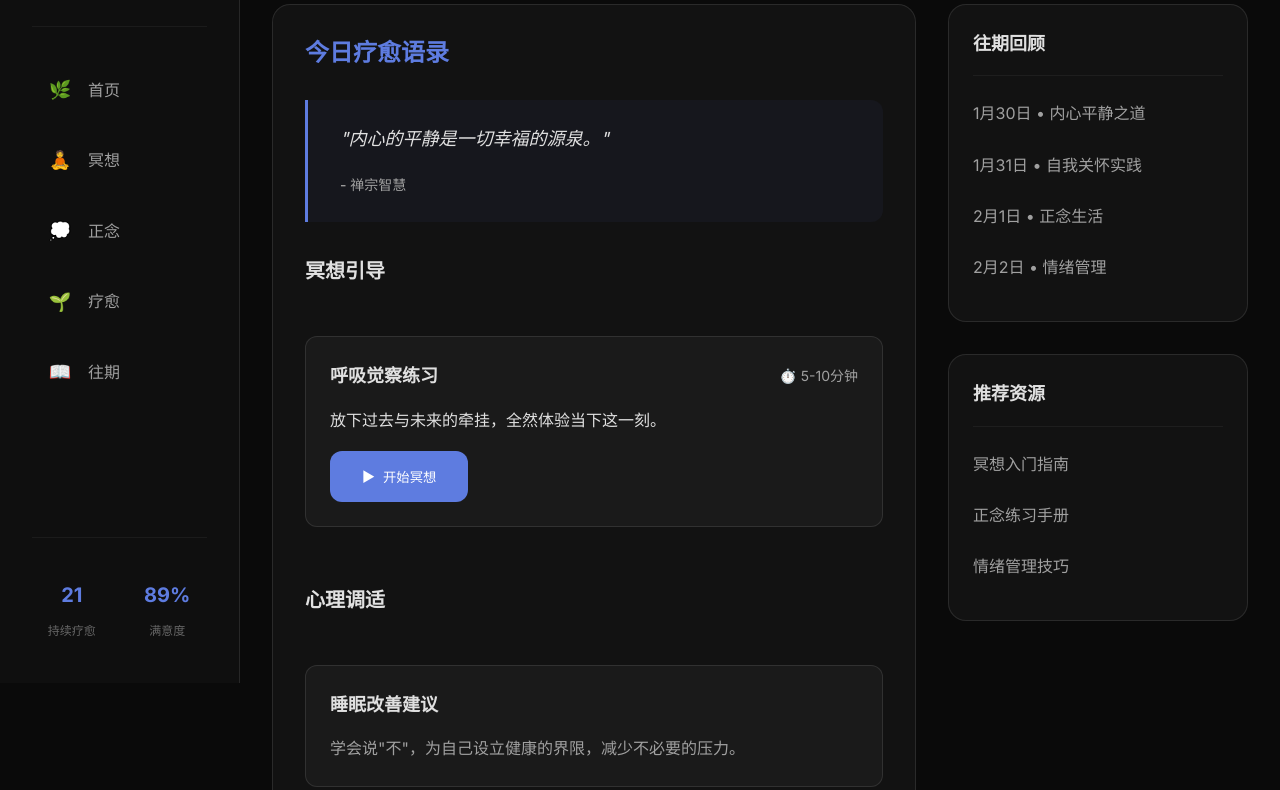
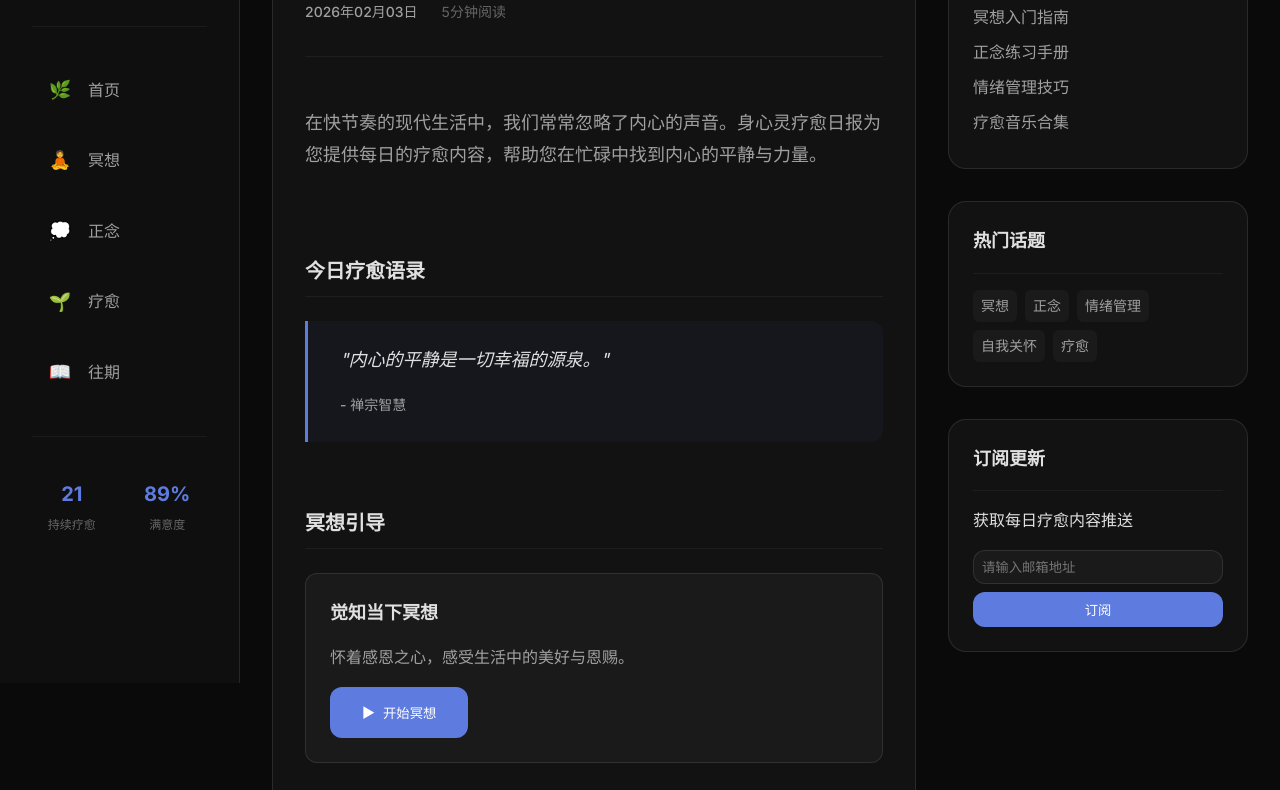
Before and after one commit to rucianyimo0910-coder/liaoyuribao, a website: page public/index.html in a window 1280 px wide. Shown: the part 117-907 px from the top of the page. Drawn offline with Linux system fonts and the light colour scheme.

Commit message:
Update to match reference site design more accurately with article-style layout

```diff
--- a/public/index.html
+++ b/public/index.html
@@ -52,47 +52,50 @@
                 </ul>
             </nav>
 
-            <div class="sidebar-footer">
             <div class="stats">
                 <div class="stat">
-                        <span class="stat-value">21</span>
-                        <span class="stat-label">持续疗愈</span>
+                    <div class="stat-value">21</div>
+                    <div class="stat-label">持续疗愈</div>
                 </div>
                 <div class="stat">
-                        <span class="stat-value">89%</span>
-                        <span class="stat-label">满意度</span>
-                    </div>
+                    <div class="stat-value">89%</div>
+                    <div class="stat-label">满意度</div>
                 </div>
             </div>
         </div>
     </div>
 
     <main class="main">
-        <header class="main-header">
-            <div class="date">
-                <span id="currentDate">2026年02月03日 17:48:00更新</span>
+        <div class="post-container">
+            <article class="post">
+                <header class="post-header">
+                    <h1 class="post-title">身心灵疗愈日报</h1>
+                    <div class="post-meta">
+                        <time class="post-date" id="currentDate">2026年02月03日</time>
+                        <span class="post-readtime">5分钟阅读</span>
                     </div>
                 </header>
 
-        <section class="content">
-            <article class="post">
-                <h1 class="post-title">今日疗愈语录</h1>
+                <div class="post-content">
+                    <section class="section-intro">
+                        <p>在快节奏的现代生活中，我们常常忽略了内心的声音。身心灵疗愈日报为您提供每日的疗愈内容，帮助您在忙碌中找到内心的平静与力量。</p>
+                    </section>
 
+                    <section class="section-quote">
+                        <h2>今日疗愈语录</h2>
                         <div class="quote-block">
                             <blockquote id="dailyQuote">
                                 "内心的平静是一切幸福的源泉。"
                             </blockquote>
                             <cite id="quoteAuthor">- 禅宗智慧</cite>
                         </div>
+                    </section>
 
-                <div class="post-content">
+                    <section class="section-meditation">
                         <h2>冥想引导</h2>
                         <div class="meditation-card">
-                        <div class="meditation-header">
-                            <h3 id="meditationTitle">呼吸觉察练习</h3>
-                            <span class="duration">⏱️ 5-10分钟</span>
-                        </div>
-                        <p id="meditationDescription">放下过去与未来的牵挂，全然体验当下这一刻。</p>
+                            <h3 id="meditationTitle">觉知当下冥想</h3>
+                            <p id="meditationDescription">怀着感恩之心，感受生活中的美好与恩赐。</p>
                             <div class="meditation-actions">
                                 <button class="btn-primary" onclick="startMeditation()">
                                     <span class="btn-emoji">▶</span>
@@ -100,19 +103,25 @@
                                 </button>
                             </div>
                         </div>
+                    </section>
 
+                    <section class="section-psychology">
                         <h2>心理调适</h2>
                         <div class="tip-card">
-                        <h3 id="psychologyTitle">睡眠改善建议</h3>
-                        <p id="psychologyContent">学会说"不"，为自己设立健康的界限，减少不必要的压力。</p>
+                            <h3 id="psychologyTitle">自我关怀技巧</h3>
+                            <p id="psychologyContent">真诚地表达自己的感受和需求，同时尊重他人的界限。</p>
                         </div>
+                    </section>
 
+                    <section class="section-mindfulness">
                         <h2>正念练习</h2>
                         <div class="tip-card">
-                        <h3 id="mindfulnessTitle">正念聆听</h3>
-                        <p id="mindfulnessContent">将注意力集中在呼吸上，感受气息进出鼻腔的细微感觉。</p>
+                            <h3 id="mindfulnessTitle">情绪正念</h3>
+                            <p id="mindfulnessContent">花几分钟时间，依次关注视觉、听觉、嗅觉、味觉、触觉，增强感官觉察力。</p>
                         </div>
+                    </section>
 
+                    <section class="section-gratitude">
                         <h2>感恩日记</h2>
                         <ul class="gratitude-list" id="gratitudeList">
                             <li class="gratitude-item">
@@ -128,30 +137,52 @@
                                 <span class="gratitude-text">感谢今天遇到的一个微笑</span>
                             </li>
                         </ul>
-                </div>
-            </article>
+                    </section>
 
-            <aside class="aside">
-                <div class="archive-section">
-                    <h3>往期回顾</h3>
+                    <section class="section-archive">
+                        <h2>往期回顾</h2>
                         <ul class="archive-list" id="previousReports">
                             <li><a href="#">1月30日 • 内心平静之道</a></li>
                             <li><a href="#">1月31日 • 自我关怀实践</a></li>
                             <li><a href="#">2月1日 • 正念生活</a></li>
                             <li><a href="#">2月2日 • 情绪管理</a></li>
                         </ul>
+                    </section>
                 </div>
+            </article>
 
-                <div class="resources-section">
+            <aside class="aside">
+                <div class="widget resources-widget">
                     <h3>推荐资源</h3>
-                    <ul class="resources-list">
+                    <ul>
                         <li><a href="#">冥想入门指南</a></li>
                         <li><a href="#">正念练习手册</a></li>
                         <li><a href="#">情绪管理技巧</a></li>
+                        <li><a href="#">疗愈音乐合集</a></li>
                     </ul>
                 </div>
+
+                <div class="widget tags-widget">
+                    <h3>热门话题</h3>
+                    <div class="tags">
+                        <span class="tag">冥想</span>
+                        <span class="tag">正念</span>
+                        <span class="tag">情绪管理</span>
+                        <span class="tag">自我关怀</span>
+                        <span class="tag">疗愈</span>
+                    </div>
+                </div>
+
+                <div class="widget subscribe-widget">
+                    <h3>订阅更新</h3>
+                    <p>获取每日疗愈内容推送</p>
+                    <form class="subscribe-form">
+                        <input type="email" placeholder="请输入邮箱地址" />
+                        <button type="submit">订阅</button>
+                    </form>
+                </div>
             </aside>
-        </section>
+        </div>
     </main>
 
     <script src="script.js"></script>
--- a/public/script.js
+++ b/public/script.js
@@ -229,11 +229,8 @@ document.addEventListener('DOMContentLoaded', function() {
     const now = new Date();
     const dateStr = now.getFullYear() + '年' +
                    (now.getMonth() + 1) + '月' +
-                   now.getDate() + '日 ' +
-                   String(now.getHours()).padStart(2, '0') + ':' +
-                   String(now.getMinutes()).padStart(2, '0') + ':' +
-                   String(now.getSeconds()).padStart(2, '0') + '更新';
-    document.getElementById('currentDate').textContent = dateStr;
+                   now.getDate() + '日';
+    document.querySelector('.post-date').textContent = dateStr;
 
     // 导航项点击事件
     document.querySelectorAll('.nav-link').forEach(link => {
@@ -260,12 +257,19 @@ document.addEventListener('DOMContentLoaded', function() {
         });
     });
 
-    // 资源项点击事件
-    document.querySelectorAll('.resources-list a').forEach(link => {
-        link.addEventListener('click', function(e) {
-            e.preventDefault();
-            console.log('查看资源:', this.textContent);
+    // 标签点击事件
+    document.querySelectorAll('.tag').forEach(tag => {
+        tag.addEventListener('click', function() {
+            console.log('点击标签:', this.textContent);
         });
+    });
+
+    // 订阅表单提交事件
+    document.querySelector('.subscribe-form')?.addEventListener('submit', function(e) {
+        e.preventDefault();
+        const email = this.querySelector('input[type="email"]').value;
+        console.log('订阅邮箱:', email);
+        alert('感谢您的订阅！');
     });
 });
 
--- a/public/styles.css
+++ b/public/styles.css
@@ -67,6 +67,7 @@
 
   /* 尺寸 */
   --sidebar-width: 240px;
+  --content-max-width: 800px;
 }
 
 /* 基础样式 */
@@ -76,12 +77,11 @@ body {
   color: var(--text-primary);
   line-height: 1.7;
   min-height: 100vh;
-  overflow-x: hidden;
   margin: 0;
   padding: 0;
 }
 
-/* 整体布局 */
+/* 侧边栏 */
 .sidebar {
   position: fixed;
   top: 0;
@@ -132,8 +132,7 @@ body {
 
 /* 导航 */
 .nav {
-  margin-bottom: auto;
-  flex-grow: 1;
+  margin-bottom: var(--spacing-xl);
 }
 
 .nav-list {
@@ -184,17 +183,13 @@ body {
   flex: 1;
 }
 
-/* 侧边栏底部统计 */
-.sidebar-footer {
-  margin-top: auto;
-  padding-top: var(--spacing-xl);
-  border-top: 1px solid var(--divider-color);
-}
-
+/* 统计信息 */
 .stats {
   display: grid;
   grid-template-columns: 1fr 1fr;
   gap: var(--spacing-md);
+  padding-top: var(--spacing-xl);
+  border-top: 1px solid var(--divider-color);
 }
 
 .stat {
@@ -222,24 +217,12 @@ body {
   background: var(--bg-main);
 }
 
-.main-header {
-  padding: var(--spacing-xl);
-  text-align: right;
-  border-bottom: 1px solid var(--divider-color);
-}
-
-.date {
-  color: var(--text-secondary);
-  font-size: var(--font-sm);
-  font-weight: 400;
-}
-
-/* 内容区域 */
-.content {
+/* 文章容器 */
+.post-container {
   display: grid;
   grid-template-columns: 1fr 300px;
   gap: var(--spacing-xl);
-  max-width: 1200px;
+  max-width: 1400px;
   margin: 0 auto;
   padding: var(--spacing-xl);
 }
@@ -253,12 +236,58 @@ body {
   backdrop-filter: blur(10px);
 }
 
+.post-header {
+  margin-bottom: var(--spacing-xl);
+  padding-bottom: var(--spacing-xl);
+  border-bottom: 1px solid var(--divider-color);
+}
+
 .post-title {
-  font-size: var(--font-2xl);
+  font-size: var(--font-3xl);
   font-weight: 700;
-  margin: 0 0 var(--spacing-xl) 0;
-  color: var(--accent-primary);
-  line-height: 1.3;
+  margin: 0 0 var(--spacing-md) 0;
+  color: var(--text-primary);
+  line-height: 1.2;
+}
+
+.post-meta {
+  display: flex;
+  align-items: center;
+  gap: var(--spacing-lg);
+  color: var(--text-secondary);
+  font-size: var(--font-sm);
+}
+
+.post-date {
+  font-weight: 500;
+}
+
+.post-readtime {
+  color: var(--text-tertiary);
+}
+
+/* 文章内容 */
+.post-content {
+  display: flex;
+  flex-direction: column;
+  gap: var(--spacing-xl);
+}
+
+.section-intro {
+  font-size: var(--font-lg);
+  color: var(--text-secondary);
+  line-height: 1.8;
+  margin-bottom: var(--spacing-xl);
+}
+
+/* 章节标题 */
+.post-content h2 {
+  font-size: var(--font-xl);
+  font-weight: 600;
+  margin: 0 0 var(--spacing-lg) 0;
+  color: var(--text-primary);
+  padding-bottom: var(--spacing-sm);
+  border-bottom: 1px solid var(--divider-color);
 }
 
 /* 引用块 */
@@ -285,23 +314,6 @@ body {
   font-weight: 500;
 }
 
-/* 内容段落 */
-.post-content {
-  display: flex;
-  flex-direction: column;
-  gap: var(--spacing-xl);
-}
-
-.post-content h2 {
-  font-size: var(--font-xl);
-  font-weight: 600;
-  margin: 0 0 var(--spacing-md) 0;
-  color: var(--text-primary);
-  display: flex;
-  align-items: center;
-  gap: var(--spacing-sm);
-}
-
 /* 冥想卡片 */
 .meditation-card {
   background: var(--bg-card);
@@ -311,26 +323,17 @@ body {
   margin-bottom: var(--spacing-lg);
 }
 
-.meditation-header {
-  display: flex;
-  justify-content: space-between;
-  align-items: center;
-  margin-bottom: var(--spacing-md);
-}
-
-.meditation-header h3 {
+.meditation-card h3 {
   font-size: var(--font-lg);
   font-weight: 600;
-  margin: 0;
+  margin: 0 0 var(--spacing-md) 0;
   color: var(--text-primary);
 }
 
-.duration {
+.meditation-card p {
   color: var(--text-secondary);
-  font-size: var(--font-sm);
-  display: flex;
-  align-items: center;
-  gap: var(--spacing-xs);
+  margin: 0 0 var(--spacing-md) 0;
+  line-height: 1.6;
 }
 
 .meditation-actions {
@@ -391,21 +394,47 @@ body {
   flex: 1;
 }
 
-/* 侧边栏 */
+/* 归档列表 */
+.archive-list {
+  display: flex;
+  flex-direction: column;
+  gap: var(--spacing-sm);
+  margin: 0;
+  padding: 0;
+  list-style: none;
+}
+
+.archive-list li {
+  margin: 0;
+}
+
+.archive-list a {
+  display: block;
+  padding: var(--spacing-sm) 0;
+  color: var(--text-secondary);
+  text-decoration: none;
+  transition: var(--transition-fast);
+}
+
+.archive-list a:hover {
+  color: var(--accent-primary);
+}
+
+/* 侧边栏组件 */
 .aside {
   display: flex;
   flex-direction: column;
   gap: var(--spacing-xl);
 }
 
-.archive-section, .resources-section {
+.widget {
   background: var(--bg-content);
   border-radius: var(--radius-lg);
   padding: var(--spacing-lg);
   border: 1px solid var(--border-color);
 }
 
-.aside h3 {
+.widget h3 {
   font-size: var(--font-lg);
   font-weight: 600;
   margin: 0 0 var(--spacing-md) 0;
@@ -414,27 +443,77 @@ body {
   border-bottom: 1px solid var(--divider-color);
 }
 
-.archive-list, .resources-list {
+.widget ul {
   margin: 0;
   padding: 0;
   list-style: none;
 }
 
-.archive-list li, .resources-list li {
+.widget li {
   margin: 0 0 var(--spacing-sm) 0;
-  list-style: none;
 }
 
-.archive-list a, .resources-list a {
-  display: block;
-  padding: var(--spacing-sm) 0;
+.widget a {
   color: var(--text-secondary);
   text-decoration: none;
   transition: var(--transition-fast);
 }
 
-.archive-list a:hover, .resources-list a:hover {
+.widget a:hover {
   color: var(--accent-primary);
+}
+
+/* 标签 */
+.tags {
+  display: flex;
+  flex-wrap: wrap;
+  gap: var(--spacing-sm);
+}
+
+.tag {
+  background: var(--bg-card);
+  color: var(--text-secondary);
+  padding: var(--spacing-xs) var(--spacing-sm);
+  border-radius: var(--radius-sm);
+  font-size: var(--font-sm);
+  cursor: pointer;
+  transition: var(--transition-fast);
+}
+
+.tag:hover {
+  background: var(--accent-primary);
+  color: white;
+}
+
+/* 订阅表单 */
+.subscribe-form {
+  display: flex;
+  flex-direction: column;
+  gap: var(--spacing-sm);
+}
+
+.subscribe-form input {
+  padding: var(--spacing-sm);
+  border-radius: var(--radius-md);
+  border: 1px solid var(--border-color);
+  background: var(--bg-card);
+  color: var(--text-primary);
+  font-family: inherit;
+}
+
+.subscribe-form button {
+  background: var(--accent-primary);
+  color: white;
+  border: none;
+  padding: var(--spacing-sm);
+  border-radius: var(--radius-md);
+  cursor: pointer;
+  font-weight: 500;
+  transition: var(--transition-fast);
+}
+
+.subscribe-form button:hover {
+  background: var(--accent-secondary);
 }
 
 /* 按钮样式 */
@@ -466,7 +545,7 @@ body {
 
 /* 响应式设计 */
 @media (max-width: 1024px) {
-  .content {
+  .post-container {
     grid-template-columns: 1fr;
     padding: var(--spacing-lg);
   }
@@ -492,8 +571,8 @@ body {
     margin-left: 70px;
   }
 
-  .main-header {
-    text-align: center;
+  .post-title {
+    font-size: var(--font-2xl);
   }
 }
 
@@ -559,7 +638,7 @@ body {
     margin-right: 0;
   }
 
-  .sidebar-footer {
+  .stats {
     display: none;
   }
 
@@ -567,7 +646,7 @@ body {
     margin-left: 0;
   }
 
-  .content {
+  .post-container {
     grid-template-columns: 1fr;
     gap: var(--spacing-lg);
     padding: var(--spacing-lg);
@@ -577,10 +656,13 @@ body {
     order: -1;
   }
 
-  .meditation-header {
-    flex-direction: column;
-    align-items: flex-start;
-    gap: var(--spacing-sm);
+  .post-header {
+    text-align: center;
+  }
+
+  .post-meta {
+    justify-content: center;
+    flex-wrap: wrap;
   }
 }
 
```
Lines whose indentation alone changed are shown as unchanged.
